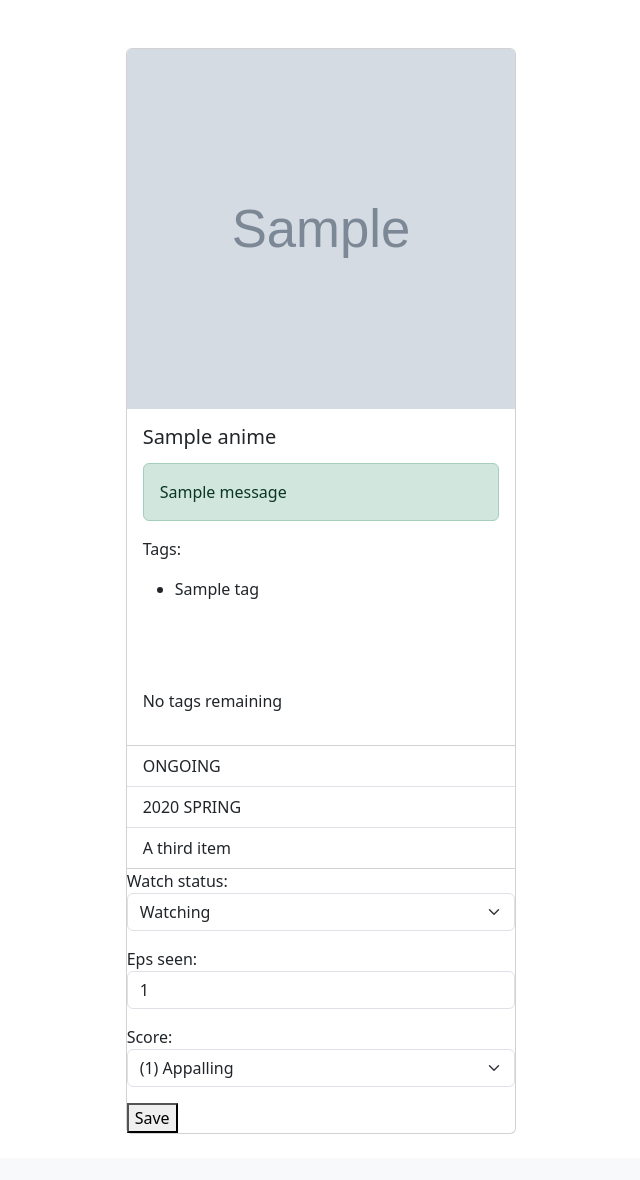
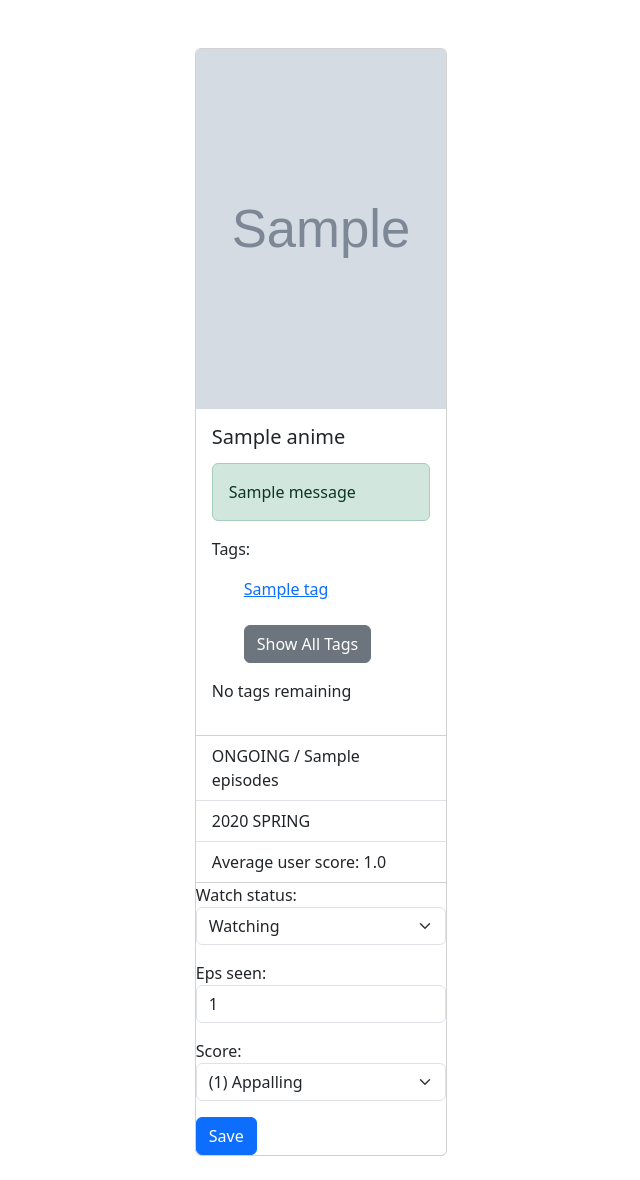
Before and after one commit to fesuard/Personal-Anime-List, a Django app: page /details_anime/1/ in a window 1280 px wide. Shown: the part 86-1266 px from the top of the page, without its empty margins (319-959 px from the left). Before the commit the page ends 1220 px from the top, so only its background shows below. Run offline with Django 5.2, Linux system fonts and the light colour scheme; a user stored in the database is signed in; tables that the repository leaves empty hold one stand-in row (values such as "Sample post"); grey boxes marked "Sample" are stand-in pictures; one stand-in notice (Sample message) is shown.

Commit message:
added show/hide option for detail view, updated add/update view for home and search anime

```diff
--- a/static/js/my_script.js
+++ b/static/js/my_script.js
@@ -24,3 +24,39 @@ document.querySelectorAll('.tags-cell').forEach(function(cell) {
         showAllBtn.style.display = 'inline-block';
     });
 });
+
+document.querySelectorAll('.tags-cell-detail-view').forEach(function(cell) {
+    let tags = cell.querySelectorAll('.tag');
+    let showAllBtn = cell.querySelector('.show-all-btn');
+    let hideBtn = cell.querySelector('.hide-btn');
+
+    tags.forEach(function(tag, index) {
+        // Display only the first four tags, hide the rest
+        if (index < 4) {
+            tag.style.display = 'inline-block';
+        } else {
+            tag.style.display = 'none';
+        }
+    });
+
+    showAllBtn.addEventListener('click', function() {
+        tags.forEach(function(tag) {
+            tag.style.display = 'inline-block';
+        });
+        showAllBtn.style.display = 'none';
+        hideBtn.style.display = 'inline-block';
+    });
+
+    hideBtn.addEventListener('click', function() {
+        // Display only the first four tags, hide the rest
+        tags.forEach(function(tag, index) {
+            if (index < 4) {
+                tag.style.display = 'inline-block';
+            } else {
+                tag.style.display = 'none';
+            }
+        });
+        hideBtn.style.display = 'none';
+        showAllBtn.style.display = 'inline-block';
+    });
+    });
--- a/templates/animeList/anime_detail_view.html
+++ b/templates/animeList/anime_detail_view.html
@@ -3,7 +3,7 @@
 {% block content %}
     <div class="container-fluid">
         <div class="row">
-            <div class="col-md-6 offset-md-3 gy-5 col-12">
+            <div class="col-md-4 offset-md-4 gy-5 col-12">
                 <div class="card col-12">
                     <img src="{{ anime.picture }}" class="card-img-top" style="height: 360px; object-fit: fill"
                          alt="anime pic">
@@ -16,13 +16,18 @@
                             </div>
                         {% endfor %}
                         <p class="card-text"> Tags: </p>
-                        <ul class="limited_list">
+                        <ul class="tags-cell-detail-view">
                             {% for tag in anime.tags.all %}
-                                {% if forloop.counter0 < 4 %}
-                                    <li>{{ tag }}</li>
-                                {% endif %}
+{#                                {% if forloop.counter0 < 4 %}#}
+                                    <span class="tag"><a href="http://localhost:8000/seach_anime/?anime_title=&anime_status=&anime_type=&anime_year=&anime_season=&anime_tags={{ tag }}">{{ tag }}</a> </span>
+{#                                {% endif %}#}
                             {% endfor %}
+                        <br><br>
+                        <button class="show-all-btn btn btn-secondary">Show All Tags</button>
+                        <br>
+                        <button class="hide-btn btn btn-secondary" style="display: none;">Hide</button>
                         </ul>
+
                         <p>
                             {% if anime.tags.count > 4 %}
                                 {{ anime.tags.count|add:-4 }}
@@ -33,21 +38,17 @@
                         </p>
                     </div>
                     <ul class="list-group list-group-flush">
-                        <li class="list-group-item">{{ anime.status }}</li>
+                        <li class="list-group-item">{{ anime.status }} / {{ anime.episodes }} episodes</li>
                         <li class="list-group-item">{{ anime.year }} {{ anime.season }}</li>
-                        <li class="list-group-item">A third item</li>
+                        <li class="list-group-item">{{ anime.average_rating }}</li>
                     </ul>
-{#                    <div class="card-body">#}
-{#                        <a href="{% url 'create-list' %}" class="card-link">Rate</a>#}
-{#                        <a href="{% url 'update-list' %}" class="card-link">Update</a>#}
-{#                    </div>#}
                     <div>
                         <form action="
                                 {% if user_anime %}{% url 'update-list' user_anime.id %}{% else %}{% url 'create-list' %}?anime_id={{ anime.id }}{% endif %}"
                               method="post">
                             {% csrf_token %}
                             {{ user_anime_form.as_p }}
-                            <button type="submit">Save</button>
+                            <button class="btn btn-primary" type="submit">Save</button>
                         </form>
                     </div>
                 </div>
--- a/templates/animeList/anime_user_list_view.html
+++ b/templates/animeList/anime_user_list_view.html
@@ -73,9 +73,9 @@
                                     {% for tag in user_anime.anime.tags.all %}
                                         <span class="tag"><a href="http://localhost:8000/seach_anime/?anime_title=&anime_status=&anime_type=&anime_year=&anime_season=&anime_tags={{ tag }}">{{ tag }}</a>,</span>
                                     {% endfor %}
-                                    <button class="show-all-btn">Show All Tags</button>
+                                    <button class="show-all-btn btn btn-secondary">Show All Tags</button>
                                     <br>
-                                    <button class="hide-btn" style="display: none;">Hide</button>
+                                    <button class="hide-btn btn btn-secondary" style="display: none;">Hide</button>
 
                                 </td>
                                 <td> <a href="{% url 'anime-update-list' user_anime.id %}">Edit anime</a></td>
--- a/templates/animeList/homepage.html
+++ b/templates/animeList/homepage.html
@@ -25,6 +25,7 @@
                       </div>
                     </div>
                 </div>
+                <br><br>
                 <div class="row">
                     <div class="card text-bg-primary mb-3" style="max-width: 18rem;">
                       <div class="card-header">This account</div>
```
Also changed, not shown: templates/animeList/user_anime_create.html (+64 -5 lines), templates/animeList/user_anime_update.html (+11 -5 lines), templates/partials/anime_card.html (+0 -7 lines).
